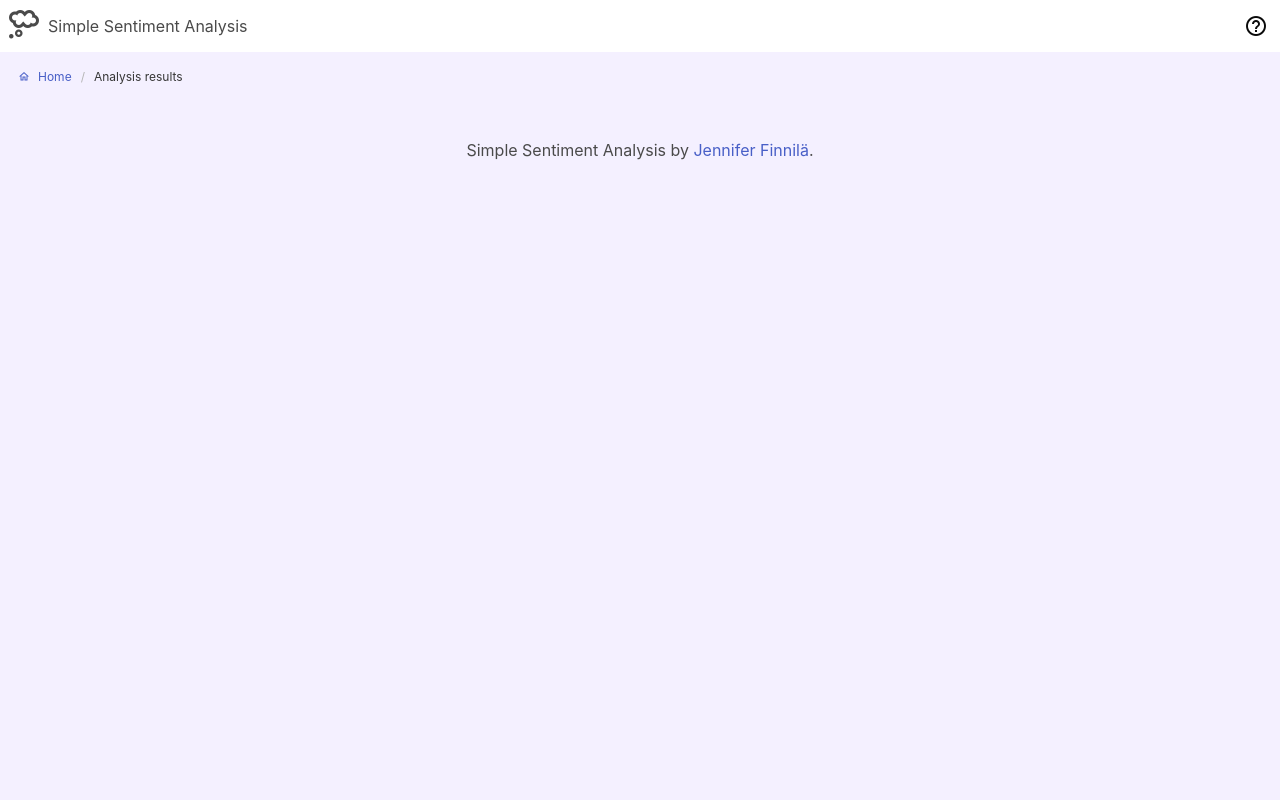
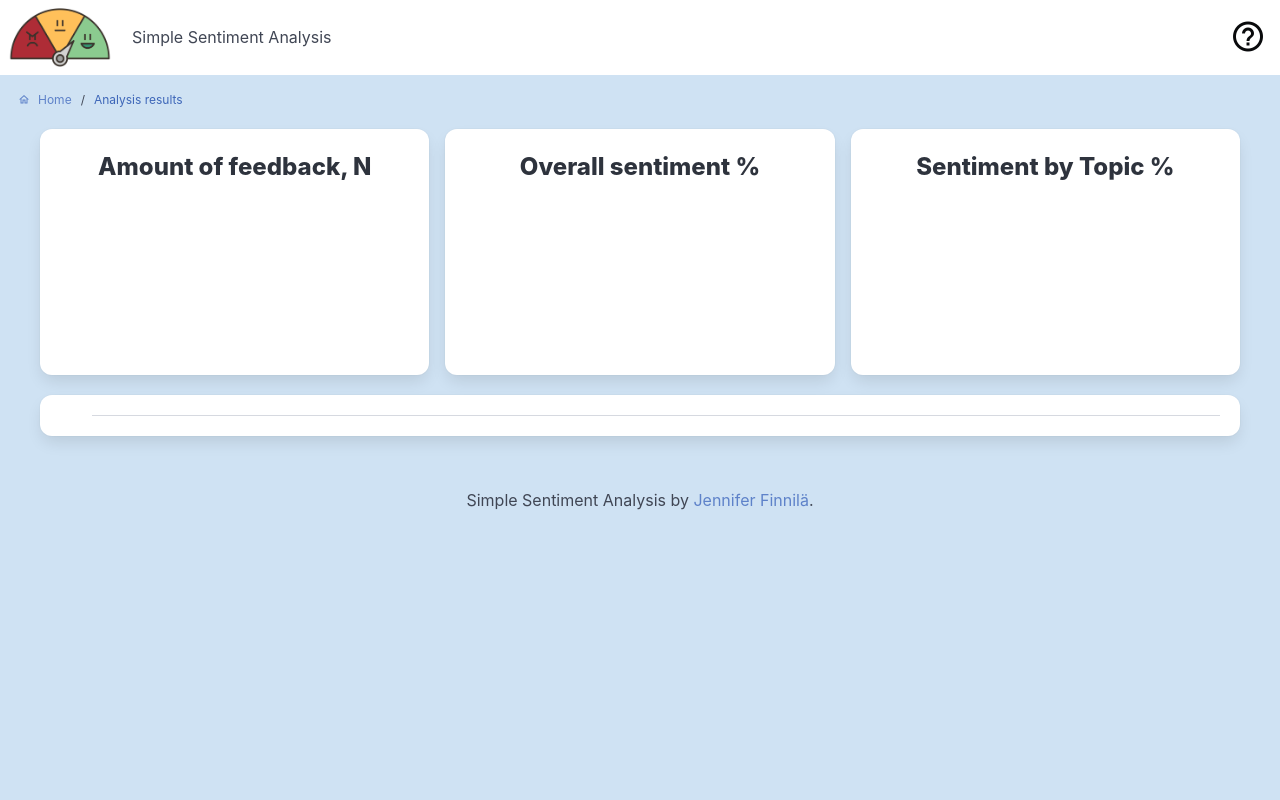
Before and after one commit to jenniferfi/simple-sentiment-analysis, a Flask app: template templates/analysis.html in a window 1280 px wide. Run offline with Flask 3, Linux system fonts and the light colour scheme; the template is opened without the code that fills it, so the values that code supplies are empty; a map, chart or similar area stays blank; parts of the project's set-up code (start-up, migrations or seed data) failed here and were passed over.

Commit message:
Functioning sentiment analysis, displaying 3 types of charts to user and the comments grouped by sentiment and topic.

```diff
--- a/main.py
+++ b/main.py
@@ -10,6 +10,7 @@ import pandas as pd
 
 from flask import Flask, render_template, request
 from nltk.sentiment import SentimentIntensityAnalyzer
+from nltk.stem import WordNetLemmatizer
 from openpyxl.utils import column_index_from_string
 
 
@@ -22,14 +23,18 @@ debug = os.environ.get("DEBUG", False)
 nltk.download('punkt')
 nltk.download('averaged_perceptron_tagger')
 nltk.download('vader_lexicon')
+nltk.download('wordnet')
 
-analyzer = SentimentIntensityAnalyzer()
 
-# TODO: Development idea: keywords on topics
+# TODO: Idea: login to keep track of historical data? --> database + google authentication
+
+sentiments = ["positive", "neutral", "negative"]
 
 def analyze_sentiment(texts: list) -> list:
-    """ Analyze text input with nltk. """
+    """ Calculate vader scores for text input. """
+    analyzer = SentimentIntensityAnalyzer()
     vader_scores = []
+
     for text in texts:
         try:
             scores = analyzer.polarity_scores(text)
@@ -37,13 +42,48 @@ def analyze_sentiment(texts: list) -> list:
         except (TypeError, ValueError) as e:
             print(f"Error analyzing sentiment for text '{text}': {e}")
             return []
+
     return vader_scores
 
 
-def format_results(texts, vader_scores) -> dict:
-    """ Group text by sentiment and calculate share of positive, negative and neutral feedback. """
-    sentiments = ["positive", "neutral", "negative"]
-    analysis = { sentiment: {"texts": [], "share": 0} for sentiment in sentiments}
+def contains_lemmatized_keyword(text: str, keywords: list) -> bool:
+  """ Check if text input matches lemmatized keyword. """
+  # Create a lemmatizer object
+  lemmatizer = WordNetLemmatizer()
+  # Lemmatize the text and keywords
+  text_lemma = lemmatizer.lemmatize(text.lower())
+  lemmatized_keywords = [lemmatizer.lemmatize(keyword) for keyword in keywords]
+  return any(keyword in text_lemma for keyword in lemmatized_keywords)
+
+
+def categorize_text(text_input):
+    """ Sort text input into topic categories if they contain defined keywords for topic category. """
+    # Define categories and keywords
+    category_keywords = {
+        'product': ['product', 'item', 'quality', 'feature', 'design', 'selection', ],
+        'delivery': ['delivery', 'ship', 'receive', 'arrive'],
+        'service': ['email', 'support', 'help', 'service', 'customer'],
+        'price': ['price', 'expensive', 'dollar', 'value', 'afford', 'budget']
+    }
+
+    categorized_text = { category: [] for category in category_keywords}
+
+    for text in text_input:
+        text_lower = text.lower()
+
+        # Check for matches in each category
+        for category, keywords in category_keywords.items():
+            if contains_lemmatized_keyword(text_lower, keywords):
+                categorized_text[category].append(text)
+
+    return categorized_text
+
+
+def group_by_sentiment(texts: list, vader_scores: list) -> dict:
+    """ Group text by sentiment and rank text from strongest sentiment to weakest """
+    feedback_by_sentiment = {
+        sentiment: [] for sentiment in sentiments
+    }
 
     try:
         assert len(texts) == len(vader_scores)
@@ -54,16 +94,101 @@ def format_results(texts, vader_scores) -> dict:
     for idx, text in enumerate(texts):
         score = vader_scores[idx]["compound"]
         if score > 0:
-            analysis["positive"]["texts"].append(text)
+            feedback_by_sentiment["positive"].append((text, score))
         elif score < 0:
-            analysis["negative"]["texts"].append(text)
+            feedback_by_sentiment["negative"].append((text, score))
         else:
-            analysis["neutral"]["texts"].append(text)
+            feedback_by_sentiment["neutral"].append((text, score))
 
-    for sentiment in sentiments:
-        analysis[sentiment]["share"] = round(len(analysis[sentiment]["texts"])/len(texts) * 100)
+    # Sort texts from strongest sentiment to weakest and keep only text
+    for sentiment, feedback in feedback_by_sentiment.items():
+        feedback_by_sentiment[sentiment] = sorted(feedback, key=lambda x: abs(x[1]), reverse=True)
+        feedback_by_sentiment[sentiment] = [item[0] for item in feedback_by_sentiment[sentiment]]
 
-    return analysis
+    return feedback_by_sentiment
+
+
+def format_results(all_texts: list, by_topic: dict):
+    results = {}
+
+    try:
+        if overall_vader := analyze_sentiment(all_texts):
+            results['overall'] = group_by_sentiment(all_texts, overall_vader)
+
+        for topic, texts in by_topic.items():
+            print(topic, texts)
+            if vader_scores := analyze_sentiment(texts):
+                results[topic] = group_by_sentiment(texts, vader_scores)
+
+    except Exception as e:
+        print(f"Error formatting results: {str(e)}")
+
+    return results
+
+
+def format_charts(data: dict) -> dict:
+    """ Calculate and format chart data. """
+
+    charts = {}
+
+    green = '#8bcb90'
+    yellow = '#ffbf5b'
+    red = '#ae2c36'
+    teal = '#2980b9'
+
+    # Calculate amounts of feedback and their sentiment distribution
+    n_feedback = []
+    distribution = {}
+    for topic in data:
+        n_total = sum(len(sentiments) for sentiments in data[topic].values())
+        n_feedback.append(n_total)
+        distribution[topic] = [round(len(data[topic][sent])/n_total * 100, 2) if n_total else 0 for sent in sentiments]
+
+    # Bar chart displaying amount of feedback overall and for each topic
+    charts['n-feedback'] = {
+        'labels': [key.capitalize() for key in data.keys()],
+        'data': n_feedback,
+        'color': teal
+    }
+
+    # Pie chart displaying distribution of sentiments for feedback overall
+    charts['overall-pie'] = {
+        'labels': [sentiment.capitalize() for sentiment in sentiments],
+        'data': distribution['overall'],
+        'colors': [green, yellow, red]
+    }
+
+    # Stacked bar chart displaying distribution of sentiments for each topic
+    labels = []
+    positives = []
+    neutrals = []
+    negatives = []
+
+    for topic, data in distribution.items():
+        if topic != 'overall':
+            labels.append(topic.capitalize())
+            positives.append(data[0])
+            neutrals.append(data[1])
+            negatives.append(data[2])
+
+    charts['topic-sentiment'] = {
+        'labels': labels,
+        'data': [{
+                    'label': 'Positive',
+                    'backgroundColor': green,
+                    'data': positives,
+                }, {
+                    'label': 'Neutral',
+                    'backgroundColor': yellow,
+                    'data': neutrals,
+                }, {
+                    'label': 'Negative',
+                    'backgroundColor': red,
+                    'data': negatives,
+                }]
+    }
+
+    return charts
 
 
 @app.route('/')
@@ -92,6 +217,7 @@ def process_file():
 
         # Read uploaded file and transform content of chosen column to list
         try:
+            # TODO: Maybe clean data in some way?
             df = pd.read_excel(file)
             text_input = df.iloc[:, column].tolist()
         except (ValueError, TypeError, MemoryError, FileNotFoundError) as e:
@@ -99,15 +225,28 @@ def process_file():
             msg = 'Please, make sure you choose a column that contains text.'
             return render_template('error.html', errormessage=msg)
 
+        n_feedback = len(text_input)
+        try:
+            text = ' '.join(text_input)
+            sentences = nltk.sent_tokenize(text)
+        except Exception as e:
+            print("Could not turn text into sentences")
+            return render_template('error.html', errormessage=str(e))
+
         # Analyse and format results if text input is found
-        if len(text_input) > 0:
-            if sentiment_scores := analyze_sentiment(text_input):
-                if analysis := format_results(text_input, sentiment_scores):
-                    return render_template('analysis.html', analysis=analysis)
+        # TODO: Maybe try / except this part - or less if levels and more render error if not?
+        if n_feedback > 0:
+            if feedback_by_topic := categorize_text(sentences):
+                if grouped_text := format_results(text_input, feedback_by_topic):
+                    if charts := format_charts(grouped_text):
+                        return render_template('analysis.html',
+                                                grouped_text=grouped_text,
+                                                charts=charts)
 
     msg = 'Could not perform the sentiment analysis. Please check that your file and column contains text.'
     return render_template('error.html', errormessage=msg)
 
 
+#TODO: gunicorn for deployment
 if __name__ == '__main__':
     app.run(debug=True, host=os.environ.get("HOST", "0.0.0.0"), port=os.environ.get("PORT", "20084"))
--- a/static/css/styles.css
+++ b/static/css/styles.css
@@ -1,6 +1,6 @@
 html, body {
     height: 100%;
-    background-color: rgb(244, 240, 255);
+    background-color: #cfe2f3;
 }
 footer {
     width: 100%;
@@ -21,9 +21,9 @@ footer {
     margin: auto;
     padding: 40px;
 }
-#index-img {
-    width: 200px;
-    margin: auto;
+#logo {
+    max-width: 120px;
+    padding: 8px;
 }
 #form-content, #error-content {
     max-width: 600px;
@@ -32,6 +32,47 @@ footer {
 }
 
 .feedback-emoji {
-    width: 65%;
+    max-width: 100px;
     margin: auto;
 }
+
+.feedback-column {
+    background-color: #f4f2f8;
+    height: 500px;
+}
+
+#overall-pie {
+    max-height: 200px;
+}
+.scrollable {
+    overflow-y: scroll;
+}
+
+.scrollable::-webkit-scrollbar {
+    width: 15px;
+  }
+
+.scrollable::-webkit-scrollbar-track {
+background-color: transparent;
+}
+
+.scrollable::-webkit-scrollbar-thumb {
+background-color: #e0dde7;
+border-radius: 20px;
+border: 4px solid transparent;
+background-clip: content-box;
+}
+
+.scrollable::-webkit-scrollbar-thumb:hover {
+background-color: #f4f0fb;
+}
+
+/* Bulma overrides */
+.breadcrumb {
+    --bulma-breadcrumb-item-separator-color: var(--bulma-text);
+}
+:root {
+    --bulma-link-h: 220;
+    --bulma-link-s: 50%;
+    --bulma-link-l: 50%;
+}
--- a/templates/analysis.html
+++ b/templates/analysis.html
@@ -13,16 +13,134 @@
 {% endblock %}
 
 {% block main %}
-<!-- Error message -->
+<!-- Analysis -->
+
+<!-- Charts -->
 <div class="columns mx-2">
-    {% for sentiment in analysis %}
-        <div class="column m-2 p-5 box">
-            <img class="feedback-emoji center" src="{{ url_for('static', filename='images/' + sentiment + '.png')}}">
-            <h2 class="center">{{ sentiment | capitalize }} ({{ analysis[sentiment]["share"] }} %) </h2>
-            {% for text in analysis[sentiment]["texts"] %}
-                <p>"{{ text}}"</p>
-            {% endfor %}
+    <div class="column m-2 p-5 box">
+        <h3 class="center">Amount of feedback, N</h3>
+        <canvas id="n-feedback"></canvas>
+    </div>
+    <div class="column m-2 p-5 box">
+        <h3 class="center">Overall sentiment %</h3>
+        <canvas id="overall-pie"></canvas>
+    </div>
+    <div class="column m-2 p-5 box">
+        <h3 class="center">Sentiment by Topic %</h3>
+        <canvas id="topic-sentiment-bar" style="max-height: 200px;"></canvas>
+    </div>
+</div>
+
+<!-- Feedback texts -->
+<div class="box mx-4">
+    <div class="tabs is-centered is-boxed">
+        <ul>
+        {% for topic in grouped_text %}
+          <li id="tab-{{topic}}" class="tab" onclick="openTab('{{topic}}')">
+            <a>
+              <span>{{ topic | capitalize }}</span>
+            </a>
+          </li>
+        {% endfor %}
+        </ul>
+    </div>
+    {% for topic, data in grouped_text.items() %}
+        <div id="{{topic}}"  class="feedback-container">
+            <div class="columns m-2">
+                {% for sentiment, feedback in data.items() %}
+                    <div class="column">
+                        <img class="feedback-emoji center" src="{{ url_for('static', filename='images/' + sentiment + '.png')}}">
+                        <h4 class="center pt-2">{{ sentiment | capitalize }} comments </h4>
+                        <div class="feedback-column scrollable p-4">
+                            {% for text in feedback %}
+                                <p>"{{ text}}"</p>
+                            {% endfor %}
+                        </div>
+                    </div>
+                {% endfor %}
+            </div>
         </div>
     {% endfor %}
-  </div>
+</div>
 {% endblock %}
+
+{% block scripts %}
+<!-- Page specific scripts -->
+<script>
+    const feedbackTotals = document.getElementById('n-feedback');
+    const byTopicBar = document.getElementById('topic-sentiment-bar');
+    const overallPie = document.getElementById('overall-pie')
+
+    let chartData = JSON.parse('{{ charts|tojson|safe }}');
+
+new Chart(feedbackTotals, {
+  type: 'bar',
+  data: {
+  labels: chartData['n-feedback']['labels'],
+  datasets: [{
+    data: chartData['n-feedback']['data'],
+    backgroundColor: chartData['n-feedback']['color'],
+  }]
+},
+  options: {
+    indexAxis: 'y',
+    plugins: {
+        legend: {
+        display: false
+    }
+  }
+  }
+});
+
+new Chart(overallPie, {
+    type: 'pie',
+    data: {
+      labels: chartData['overall-pie']['labels'],
+      datasets: [{
+        data: chartData['overall-pie']['data'],
+        backgroundColor: chartData['overall-pie']['colors'],
+        hoverOffset: 4
+        }]
+    },
+  });
+
+new Chart(byTopicBar, {
+    type: 'bar',
+    data: {
+        labels: chartData['topic-sentiment']['labels'],
+        datasets: chartData['topic-sentiment']['data']
+    },
+    options: {
+        indexAxis: 'y',
+        scales: {
+            x: {
+                stacked: true,
+            },
+            y: {
+                stacked: true
+            }
+        },
+        responsive: true
+    }
+});
+
+function openTab(tabName) {
+    let tabs = document.getElementsByClassName("feedback-container");
+    for (let i = 0; i < tabs.length; i++) {
+        tabs[i].style.display = "none";
+    }
+
+    let tablinks = document.getElementsByClassName("tab");
+    for (let i = 0; i < tabs.length; i++) {
+        tablinks[i].className = tablinks[i].className.replace(" is-active", "");
+    }
+
+    document.getElementById(tabName).style.display = "block";
+    document.getElementById('tab-'+ tabName).className += " is-active";
+}
+
+document.addEventListener('DOMContentLoaded', () => {
+    openTab('overall');
+});
+</script>
+{% endblock %}
--- a/templates/error.html
+++ b/templates/error.html
@@ -23,7 +23,6 @@
 {% endblock %}
 
 {% block main %}
-<!-- TODO: Check styles and stuff -->
 <!-- Error message -->
 <div id="error-box" class="box">
     <div id="error-content">
@@ -40,7 +39,7 @@
         </div>
 
         <div class="block mb-4 mt-6">
-            <a class="button is-link is-light" href="{{ url_for('index') }}">
+            <a class="button is-link" href="{{ url_for('index') }}">
                 <span class="icon is-small">
                         <i class="mdi mdi-restart"></i>
                     </span>
--- a/templates/layout.html
+++ b/templates/layout.html
@@ -5,11 +5,12 @@
     <title>Sentiment analysis tool</title>
     <link rel="shortcut icon" href="{{ url_for('static', filename='images/favicon.ico') }}">
     <link rel="stylesheet" href="https://cdn.jsdelivr.net/npm/@mdi/font@latest/css/materialdesignicons.min.css">
-    <link rel="stylesheet" href="https://cdn.jsdelivr.net/npm/bulma@0.9.4/css/bulma.min.css">
+    <link rel="stylesheet" href="https://cdn.jsdelivr.net/npm/bulma@1.0.0/css/bulma.min.css">
     <link rel="stylesheet" href="{{ url_for('static', filename='css/styles.css') }}">
     <!-- Template specific styles -->
     {% block styles %} {% endblock %}
     <script src="https://code.jquery.com/jquery-3.6.0.min.js"></script>
+    <script src="https://cdn.jsdelivr.net/npm/chart.js"></script>
     <!--Jinja macros-->
     {% from 'macros/modals.html' import modal %}
 </head>
@@ -18,17 +19,17 @@
 <!-- Navbar -->
 <nav class="navbar" role="navigation" aria-label="main navigation">
     <div class="navbar-brand">
-        <span class="icon is-large">
-            <i class="mdi mdi-thought-bubble-outline mdi-36px"></i>
-        </span>
+        <span><img id="logo" class="center" src="{{ url_for('static', filename='images/sentiment_meter.png')}}"></span>
     </div>
     <div class="navbar-start center">
-        <h1 id="navbar-title">Simple Sentiment Analysis</h1>
+        <a class="navbar-item" href="{{ url_for('index') }}">
+            <h1 id="navbar-title">Simple Sentiment Analysis</h1>
+        </a>
     </div>
     <div class="navbar-end">
         <div class="navbar-item">
-            <span class="icon is-medium has-text-black is-clickable open-info-modal" data-target="info-modal">
-                <i class="mdi mdi-help-circle-outline mdi-24px"></i>
+            <span class="icon is-large has-text-black is-clickable open-info-modal" data-target="info-modal">
+                <i class="mdi mdi-help-circle-outline mdi-36px"></i>
             </span>
         </div>
     </div>
@@ -55,7 +56,8 @@
 
 <!-- Info modal -->
 {{ modal("info-modal", "Sentiment Analysis Tool",
-        ["Upload Excel etc.", "Other paragraph"
+        ["Quick and simple sentiment analysis tool that lets user upload Excel containing textual feedback and provides a dashbord with sentiment analysis of the uploaded text.",
+        "The sentiment analysis tool is built using a Flask server and the nltk Python library."
         ])
 }}
 
@@ -68,4 +70,5 @@
 
 <script src="{{ url_for('static', filename='js/script.js') }}"></script>
 
+{% block scripts %} {% endblock %}
 </html>
--- a/templates/macros/modals.html
+++ b/templates/macros/modals.html
@@ -1,4 +1,3 @@
-<!-- TODO: Put macros in separate folder? -->
 {% macro modal(id, header, paragraphs) %}
 <div id="{{ id }}" class="modal">
     <div class="modal-background"></div>
```
Also changed, not shown: requirements.txt (+7 -0 lines), static/js/script.js (+7 -26 lines), templates/index.html (+7 -4 lines), static/images/negative.png, static/images/neutral.png, static/images/positive.png, 3 other files.
